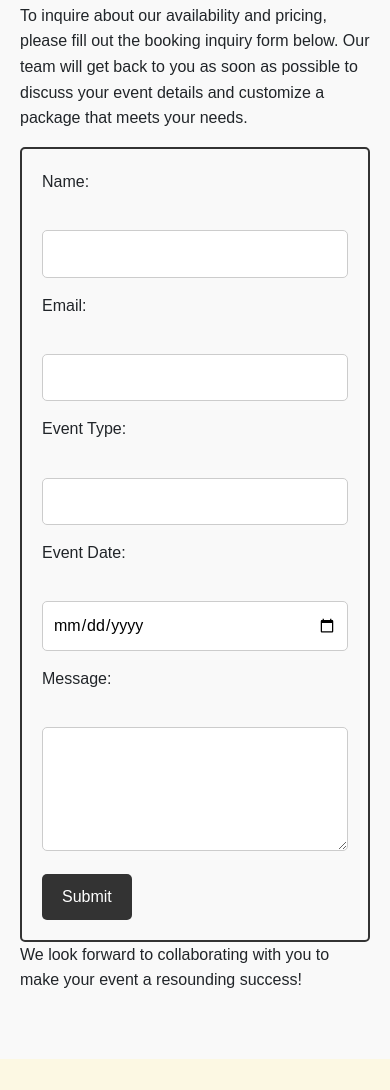
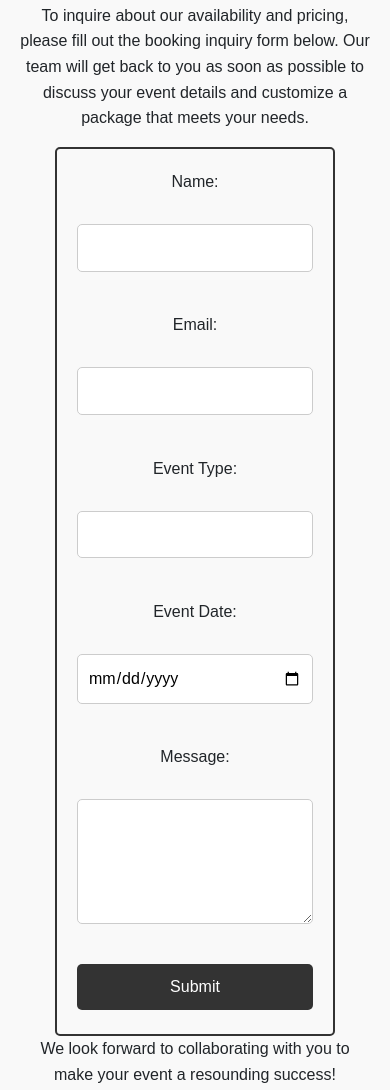
Before and after one commit to oluwatobiHammed/SoundwaveSymphony, a plain HTML site: page index.html in a window 390 px wide. Shown: the part 3230-4320 px from the top of the page. Drawn offline with nearby package versions, Linux system fonts and the light colour scheme.

Commit message:
To make the booking section adjustable for all screen sizes, you can use CSS media queries to modify the layout and styling based on the screen width
With these CSS styles and media queries, the booking section will adjust its layout and styling based on the screen size. The form will be centered, and its width will be limited for better readability on smaller screens

```diff
--- a/style.css
+++ b/style.css
@@ -214,22 +214,35 @@ footer p {
 .booking-heading {
     font-size: 36px; /* Larger font size */
     margin-bottom: 20px; /* Add margin bottom */
+    text-align: center; /* Center the heading */
 }
 
 .booking-content {
     font-size: 16px; /* Font size */
     line-height: 1.6; /* Line height */
+    text-align: center; /* Center the content */
 }
 
 .booking-form {
     border: 2px solid #333; /* Add border */
     border-radius: 5px; /* Add border radius */
     padding: 20px; /* Add padding */
+    max-width: 500px; /* Set maximum width for the form */
+    margin: 0 auto; /* Center the form */
 }
 
 .booking-form label {
     display: block; /* Display labels as block elements */
     margin-bottom: 10px; /* Add margin bottom */
+}
+
+.booking-form label,
+.booking-form input,
+.booking-form textarea,
+.booking-form input[type="submit"] {
+    display: block; /* Display elements as blocks */
+    width: 100%; /* Full width */
+    margin-bottom: 4px; /* Add margin at the bottom */
 }
 
 .booking-form input[type="text"],
@@ -255,6 +268,13 @@ footer p {
 
 .booking-form input[type="submit"]:hover {
     background-color: #555; /* Darker background color on hover */
+}
+
+/* Adjust styles for smaller screens */
+@media (max-width: 768px) {
+    .booking-form {
+        max-width: 80%; /* Reduce maximum width for smaller screens */
+    }
 }
 
 
```
